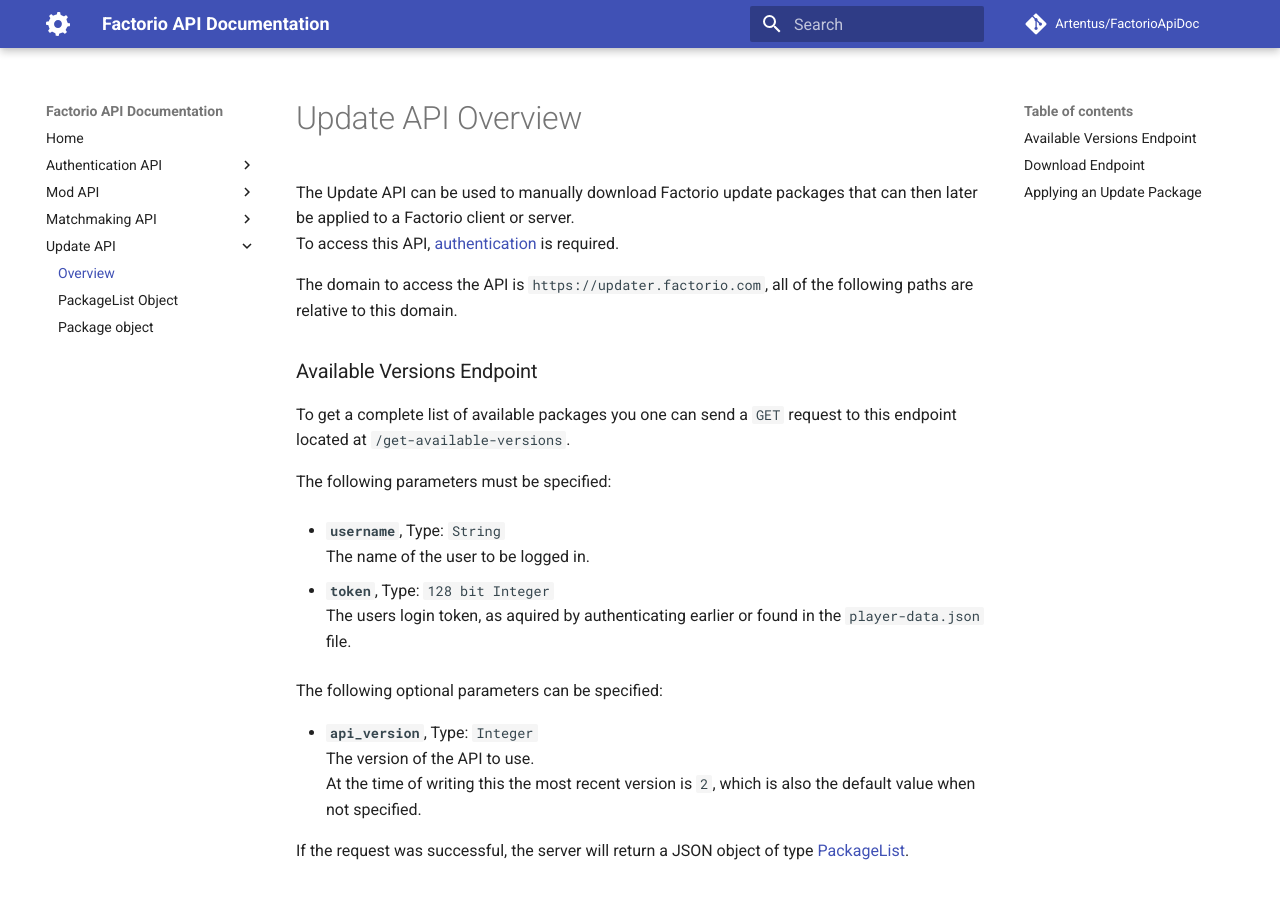
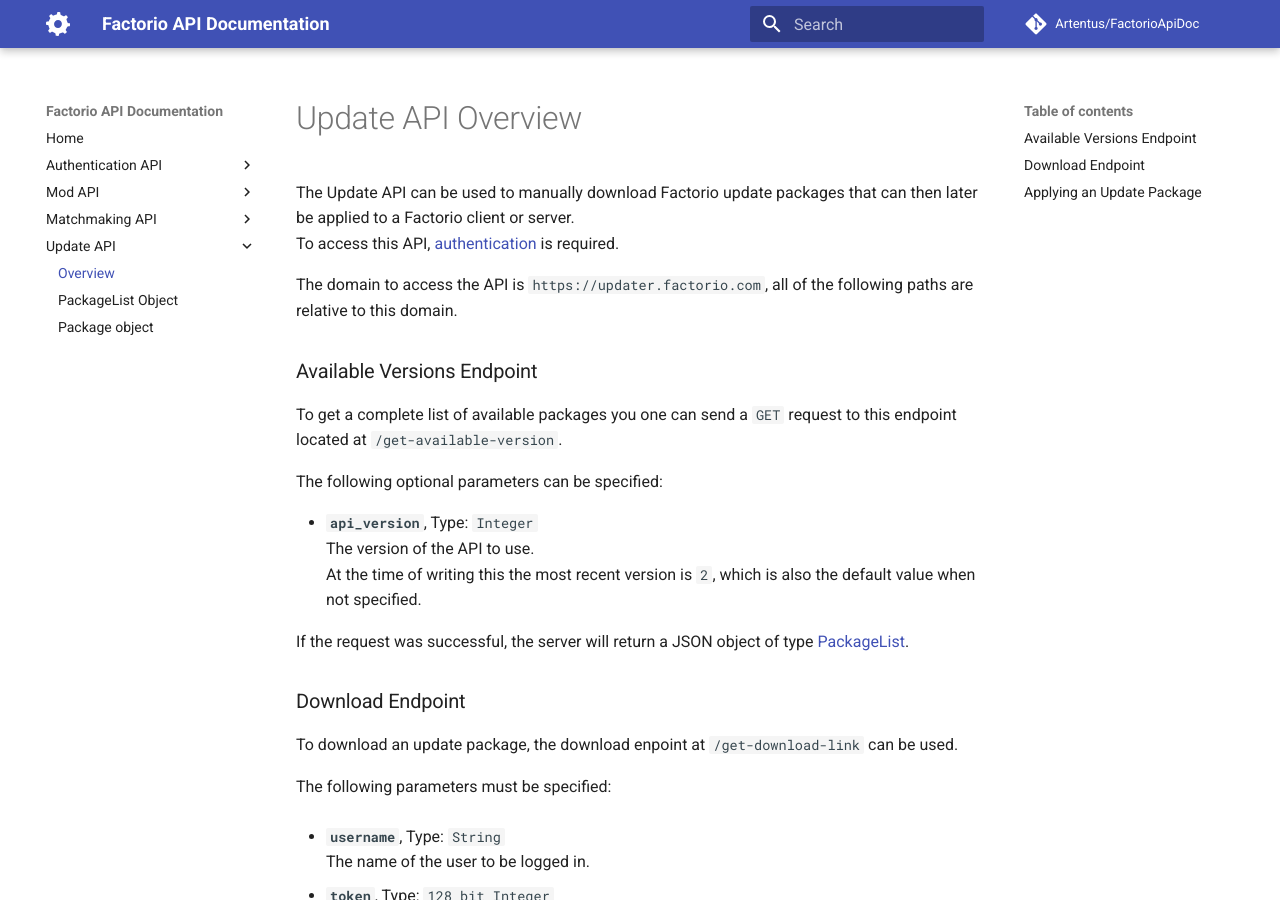
Before and after one commit to Artentus/FactorioApiDoc, an MkDocs documentation site: the page built from docs/update-api/index.md, in a window 1280 px wide and 900 px high. Built offline with MkDocs 1.6.1 and Material for MkDocs 9.7.7, drawn with Linux system fonts in a browser that asks for light colours; comment, search, counter and statistics services are not loaded.

Commit message:
Update endpoint from get-available-versions to get-available-version
https://updater.factorio.com/get-available-versions

```diff
--- a/docs/update-api/index.md
+++ b/docs/update-api/index.md
@@ -7,15 +7,7 @@
 
 ### Available Versions Endpoint
 
-To get a complete list of available packages you one can send a `GET` request to this endpoint located at `/get-available-versions`.
-
-The following parameters must be specified:
-
-* **`username`**, Type: `String`
-The name of the user to be logged in.
-
-* **`token`**, Type: `128 bit Integer`
-The users login token, as aquired by authenticating earlier or found in the `player-data.json` file.
+To get a complete list of available packages you one can send a `GET` request to this endpoint located at `/get-available-version`.
 
 The following optional parameters can be specified:
 
```
